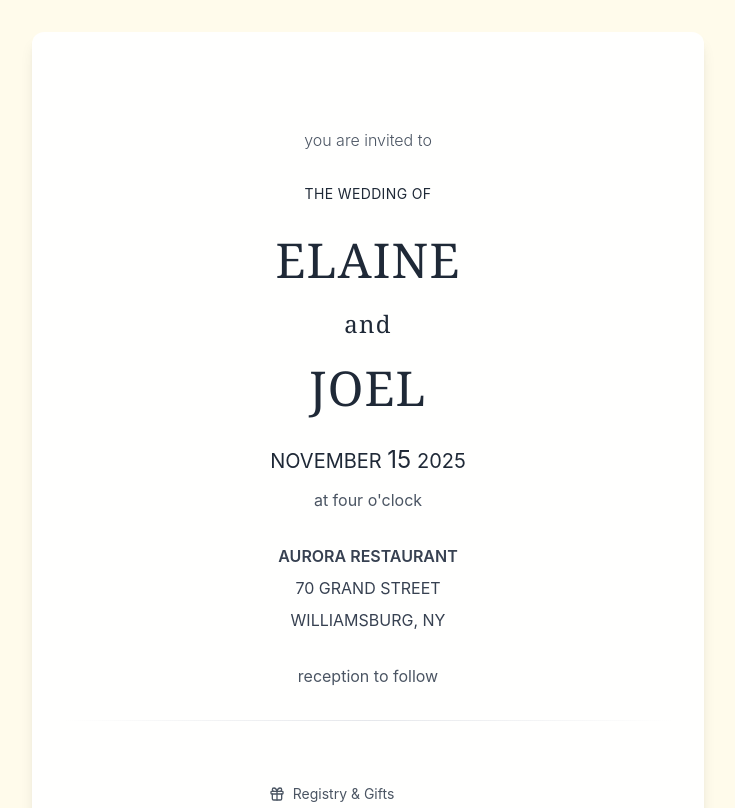
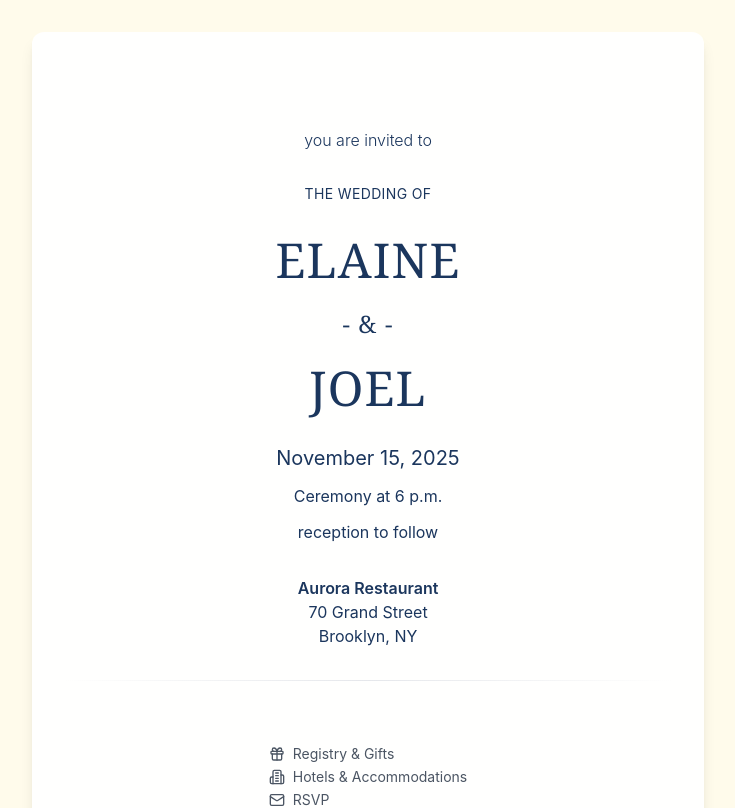
Before and after one commit to JoelBryceAnderson/elaineandjoel, a React (Create React App) app: page / in a window 1280 px wide. Shown: the top 808 px of the page, without its empty margins (272-1007 px from the left). Built offline with nearby package versions, Linux system fonts and the light colour scheme; the HTML template or start-up script is replaced by a standard one.

Commit message:
Styling and more pages

```diff
--- a/src/App.tsx
+++ b/src/App.tsx
@@ -109,29 +109,36 @@ const HomePage: React.FC = () => (
       <div className="relative z-10">
         {/* Main content */}
         <div className="text-center space-y-8 mb-16">
-          <p className="text-gray-600 font-light">you are invited to</p>
-          <h2 className="text-gray-800 tracking-wide text-sm">THE WEDDING OF</h2>
+          <p className="text-[#1B365D] font-light">you are invited to</p>
+          <h2 className="text-[#1B365D] tracking-wide text-sm">THE WEDDING OF</h2>
 
-          <h1 className="text-5xl font-serif tracking-wide text-gray-800 my-12">
+          <h1 className="text-5xl font-serif tracking-wide text-[#1B365D] my-12">
             ELAINE
-            <span className="block text-2xl my-6 font-light">and</span>
+            <span className="block text-2xl my-6 font-light">- & -</span>
             JOEL
           </h1>
 
           <div className="my-12">
-            <p className="text-xl text-gray-800">
-              NOVEMBER <span className="text-2xl">15</span> 2025
+            <p className="text-xl text-[#1B365D]">
+              November 15, 2025
             </p>
-            <p className="text-gray-600 mt-3">at four o'clock</p>
+            <p className="text-[#1B365D] mt-3">Ceremony at 6 p.m.</p>
+            <p className="text-[#1B365D] mt-3">reception to follow</p>
           </div>
 
-          <div className="text-gray-700 space-y-2">
-            <p className="font-semibold">AURORA RESTAURANT</p>
-            <p>70 GRAND STREET</p>
-            <p>WILLIAMSBURG, NY</p>
+          <div className="text-[#1B365D] space-y-2">
+           <a
+             href="https://www.aurorabk.com"
+             target = "_blank">
+              <p className="font-semibold">Aurora Restaurant</p>
+           </a>
+          <a
+             href="https://maps.app.goo.gl/XgpetCEfV694dqG78"
+             target = "_blank">
+            <p>70 Grand Street</p>
+            <p>Brooklyn, NY</p>
+           </a>
           </div>
-
-          <p className="text-gray-600 mt-12">reception to follow</p>
         </div>
 
         {/* Navigation section */}
```
